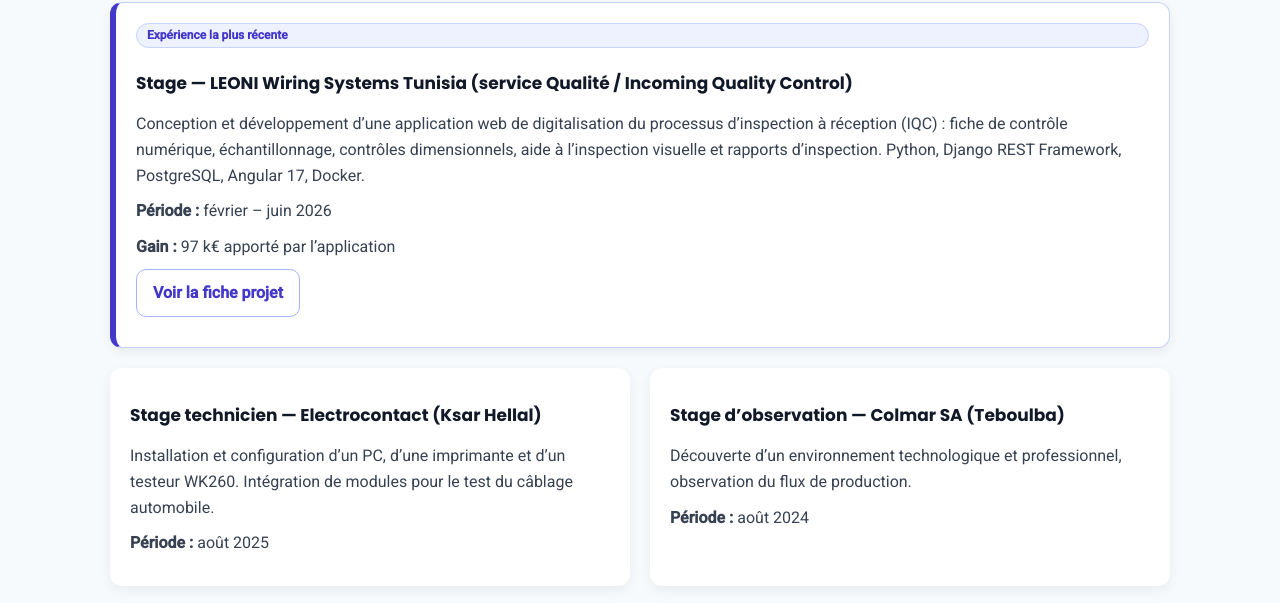
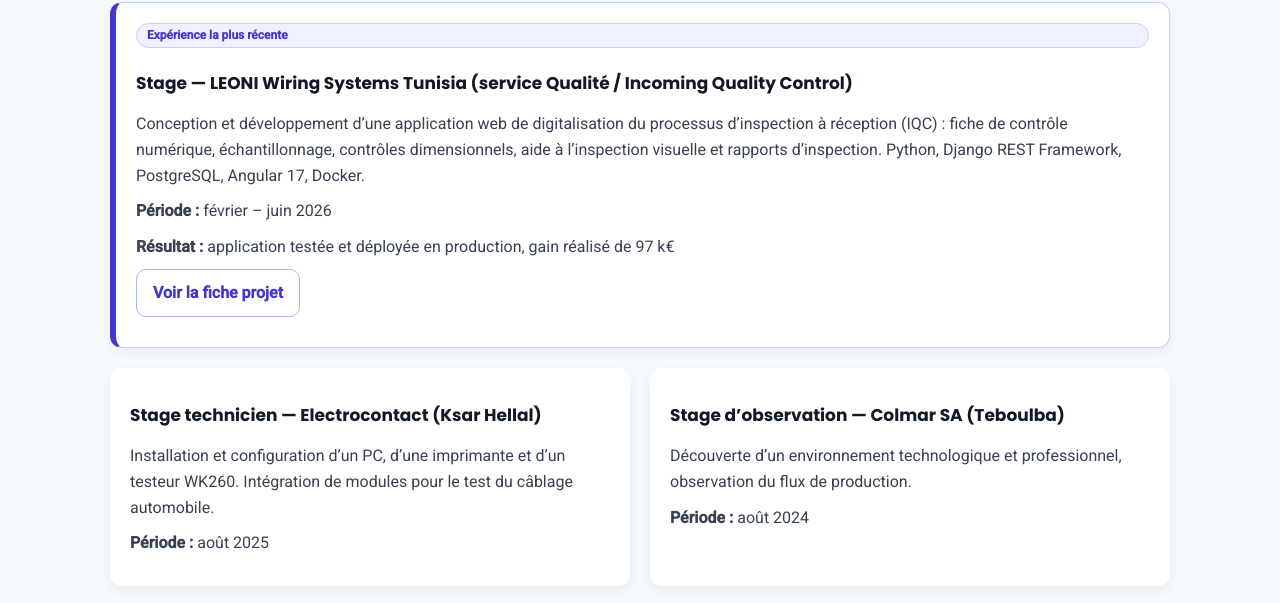
Before and after one commit to Ayasoukii/portfolio, a plain HTML site: page stages.html in a window 1280 px wide. Shown: the part 151-754 px from the top of the page. Drawn offline with Linux system fonts and the light colour scheme.

Commit message:
Préciser le déploiement en production du stage LEONI
Met à jour la carte LEONI de stages.html et le CV PDF : application
testée et déployée en production, gain réalisé de 97 k€.

Co-Authored-By: Claude Opus 5.5 <noreply@anthropic.com>

```diff
--- a/stages.html
+++ b/stages.html
@@ -38,7 +38,7 @@
         <h2 style="font-size:17px">Stage — LEONI Wiring Systems Tunisia (service Qualité / Incoming Quality Control)</h2>
         <p>Conception et développement d’une application web de digitalisation du processus d’inspection à réception (IQC) : fiche de contrôle numérique, échantillonnage, contrôles dimensionnels, aide à l’inspection visuelle et rapports d’inspection. Python, Django REST Framework, PostgreSQL, Angular 17, Docker.</p>
         <p><strong>Période :</strong> février – juin 2026</p>
-        <p><strong>Gain :</strong> 97 k€ apporté par l’application</p>
+        <p><strong>Résultat :</strong> application testée et déployée en production, gain réalisé de 97 k€</p>
         <p><a class="btnGhost" href="iqc.html">Voir la fiche projet</a></p>
       </article>
       <article class="card">
```
Also changed, not shown: 1 other file.
